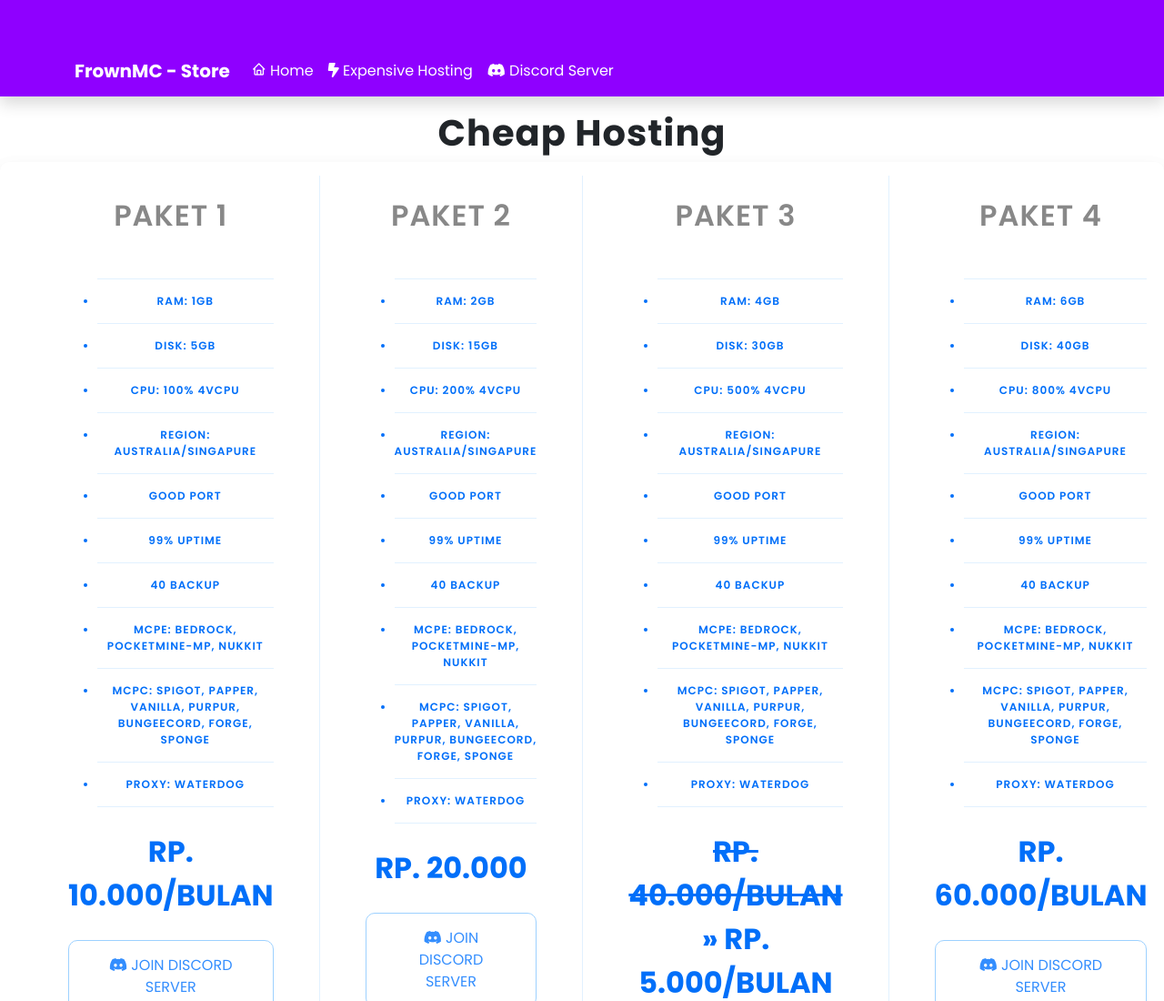
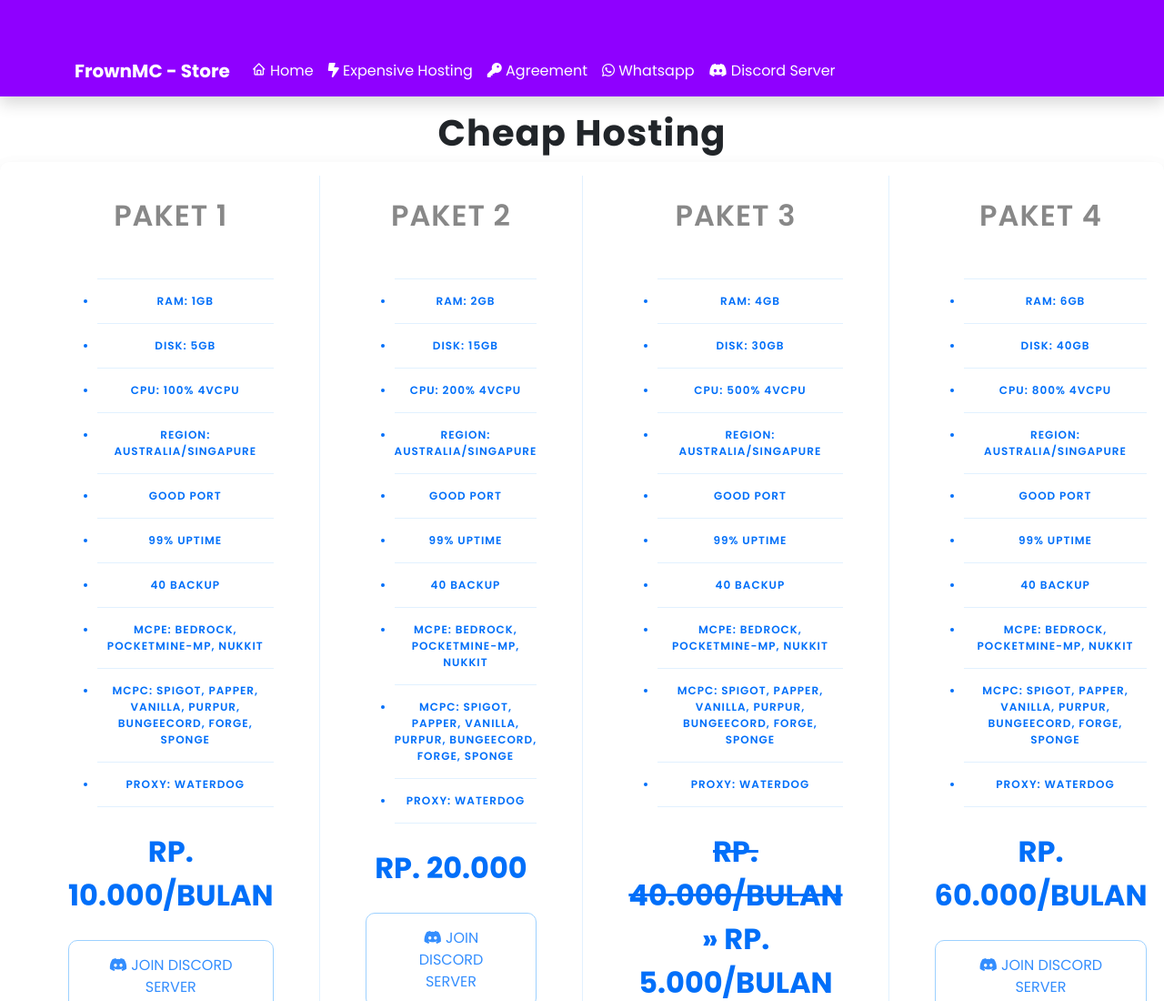
Before and after one commit to RanggaRizkyS/frowncloud, a plain HTML site: page index.html in a window 1280 px wide. Shown: the top 1100 px of the page at 91% size. Drawn offline with nearby package versions, Linux system fonts and the light colour scheme; some packages are replaced by stand-ins of ours; a script that the page names is missing.

Commit message:
update index.html

```diff
--- a/index.html
+++ b/index.html
@@ -29,6 +29,12 @@
           </li>
           <li class="nav-item">
             <a class="nav-link active" aria-current="page" href="pages/expensive/index.html"><i class="fa-solid fa-bolt-lightning"></i> Expensive Hosting</a>
+          </li>
+          <li class="nav-item">
+            <a class="nav-link active" aria-current="page" href="#"><i class="fa-solid fa-key"></i> Agreement</a>
+          </li>
+          <li class="nav-item">
+            <a class="nav-link active" aria-current="page" href="https://chat.whatsapp.com/HVS04JAi03AEoSmi7ZIWOp"><i class="fa-brands fa-whatsapp"></i> Whatsapp</a>
           </li>
           <li class="nav-item">
             <a class="nav-link active" aria-current="page" href="https://discord.gg/us52HMKqBX"><i class="fa-brands fa-discord"></i> Discord Server</a>
```
